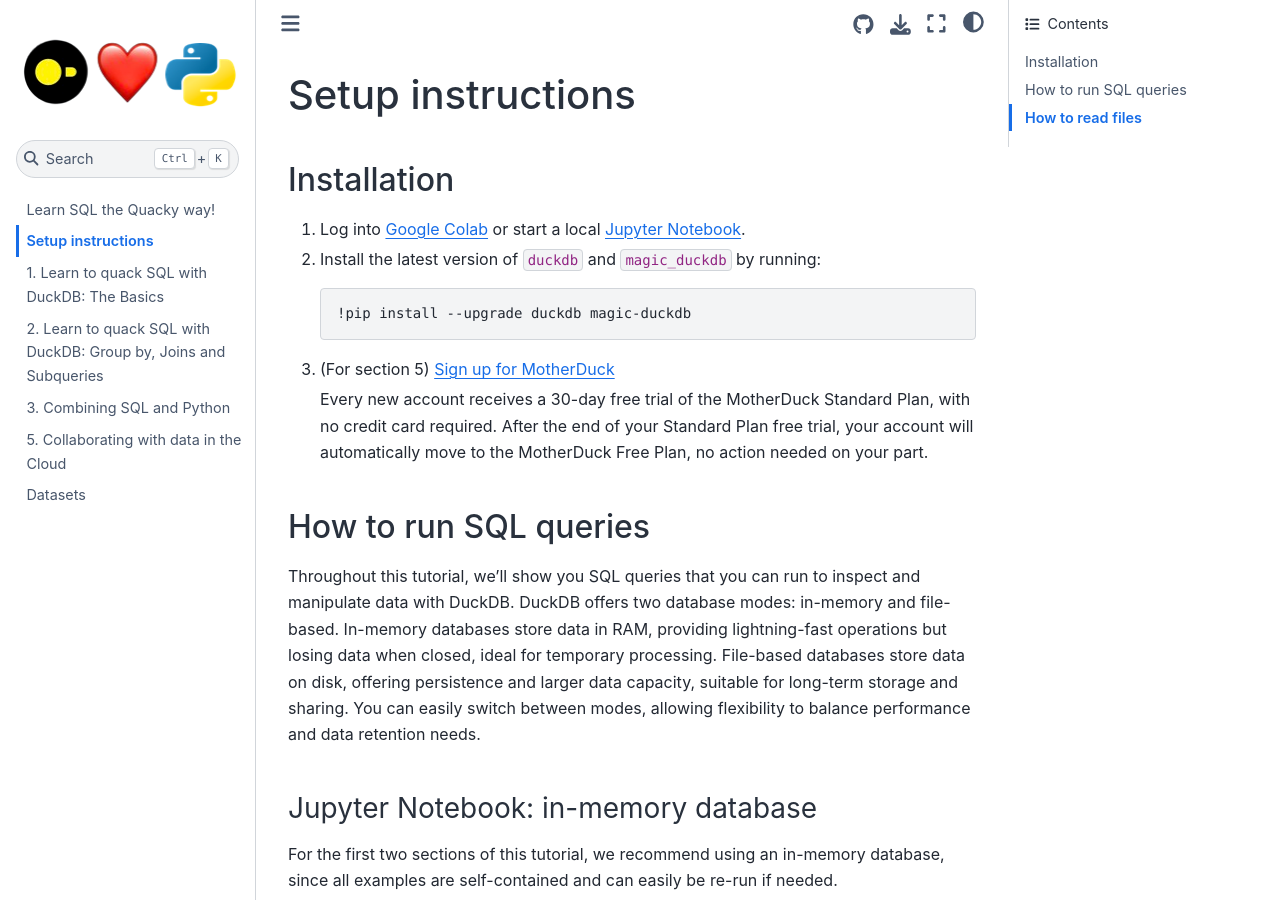
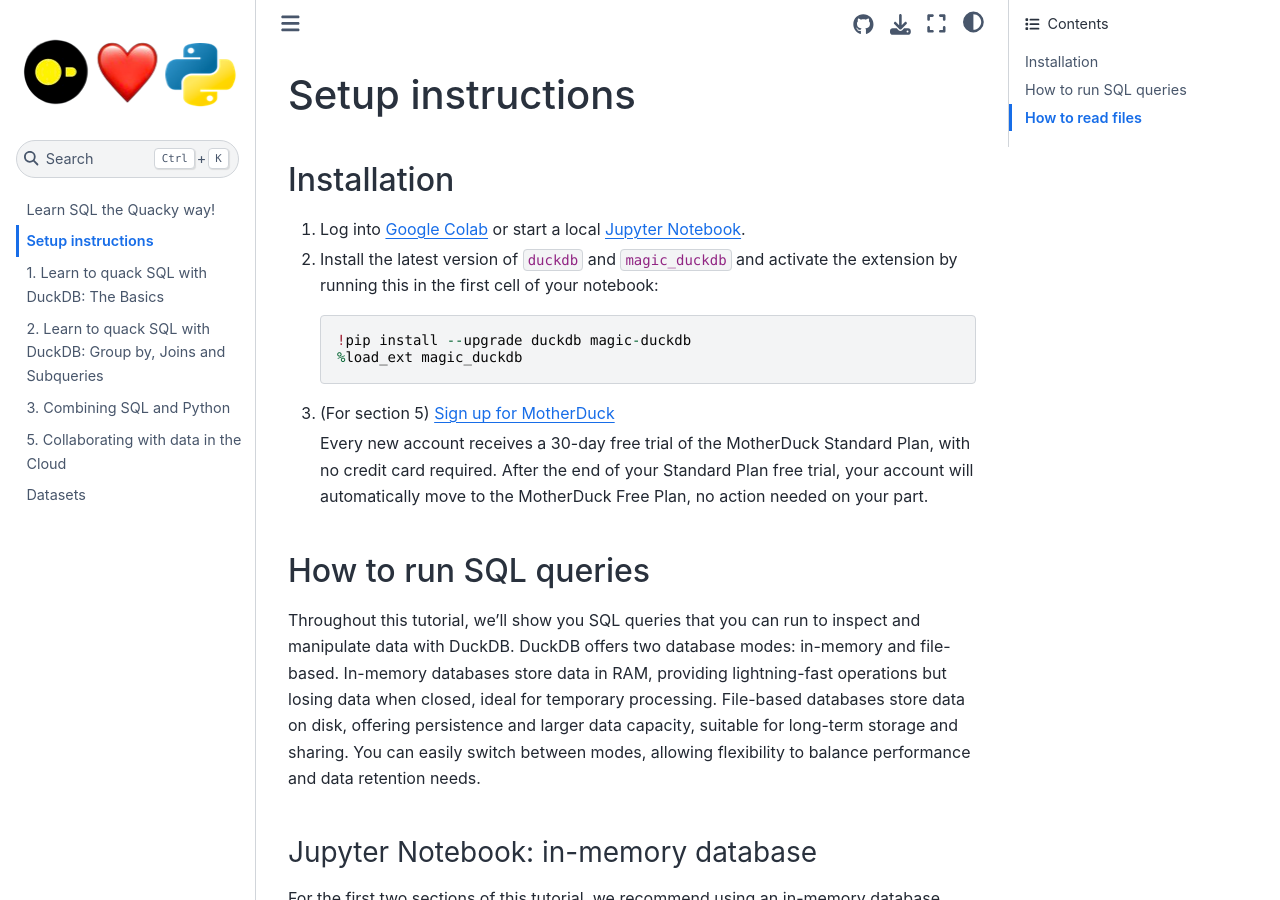
Before and after one commit to MotherDuck-Open-Source/sql-tutorial, a Jupyter Book: the page built from setup-instructions.md, in a window 1280 px wide and 900 px high. Built offline with Jupyter Book 1.0.4 settings and Sphinx 7.4.7 and the Sphinx Book theme 1.1.4, drawn with Linux system fonts in a browser that asks for light colours.

Commit message:
add load extension to setup instructions

````diff
--- a/setup-instructions.md
+++ b/setup-instructions.md
@@ -17,9 +17,10 @@
 ## Installation
 
 1. Log into <a href="https://colab.research.google.com/" target="_blank">Google Colab</a> or start a local <a href="https://jupyter.org/install" target="_blank">Jupyter Notebook</a>.
-2. Install the latest version of `duckdb` and `magic_duckdb` by running:
-    ```bash
+2. Install the latest version of `duckdb` and `magic_duckdb` and activate the extension by running this in the first cell of your notebook:
+    ```python
     !pip install --upgrade duckdb magic-duckdb
+    %load_ext magic_duckdb
     ```
 3. (For section 5) <a href="https://app.motherduck.com/?auth_flow=signup" target="_blank">Sign up for MotherDuck</a>
 
````
